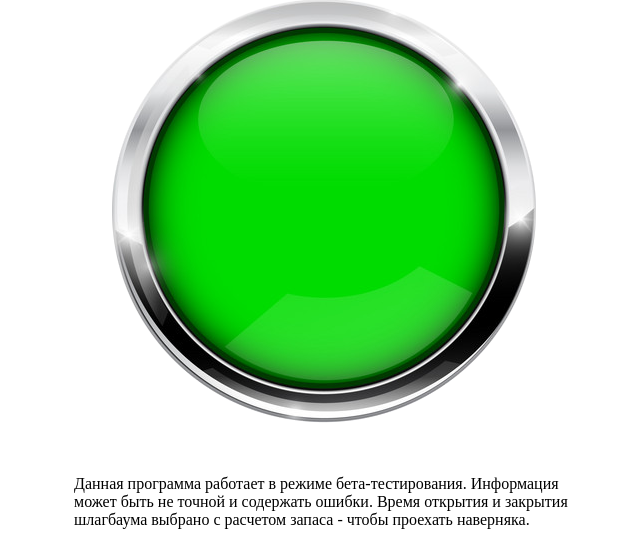
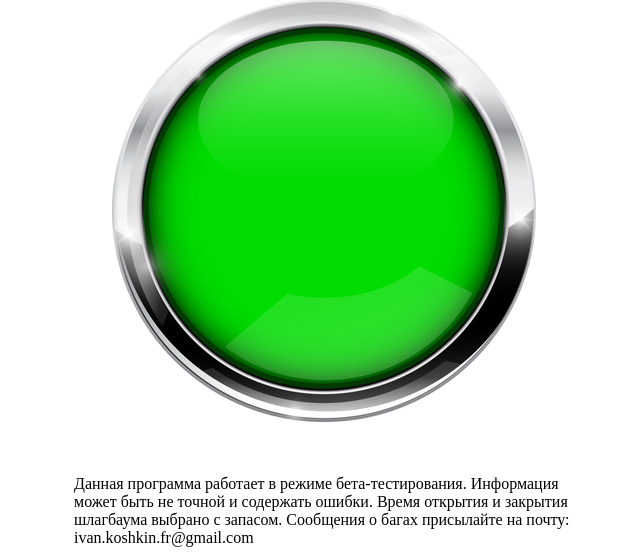
Before and after one commit to AkonDer/python_elki, a Flask app: page / in a window 1280 px wide. Shown: the part 266-821 px from the top of the page, without its empty margins (316-956 px from the left). Before the commit the page ends 795 px from the top, so only its background shows below. Run offline with Flask 2, Linux system fonts and the light colour scheme.

Commit message:
design fix

```diff
--- a/app.py
+++ b/app.py
@@ -16,4 +16,4 @@ def page_elki():
 
 
 if __name__ == "__main__":
-    app.run(debug=True, host='0.0.0.0')
+    app.run(debug=False, host='0.0.0.0')
--- a/templates/index.html
+++ b/templates/index.html
@@ -28,7 +28,8 @@
     <br>
     <p class="container">
         Данная программа работает в режиме бета-тестирования. Информация может быть не точной и содержать ошибки.
-        Время открытия и закрытия шлагбаума выбрано с расчетом запаса - чтобы проехать наверняка.
+        Время открытия и закрытия шлагбаума выбрано с запасом. Сообщения о багах
+        присылайте на почту: ivan.koshkin.fr@gmail.com
     </p>
 
 </body>
```
